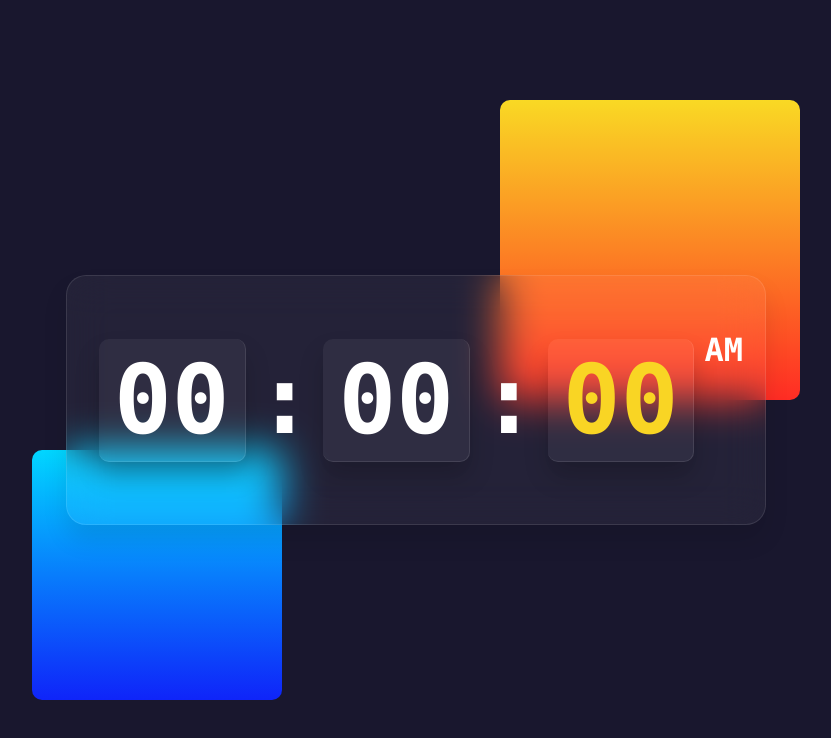
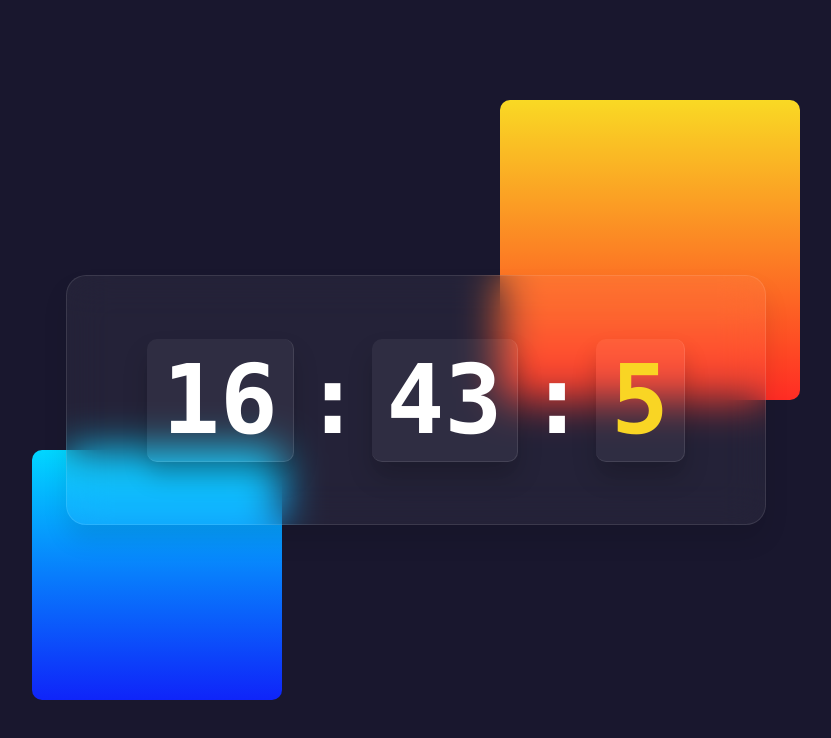
Before and after one commit to alaawaladi/Glassmorphism-Digital-Clock, a plain HTML site: page index.html in a window 1280 px wide. Shown: the whole page, without its empty margins (224-1055 px from the left). Drawn offline with Linux system fonts and the light colour scheme.

Commit message:
Add files via upload

```diff
--- a/app.js
+++ b/app.js
@@ -1,3 +1,18 @@
 function clock(){
-    let hours = document.getElementById('hours')
+    let hour = document.getElementById('hours');
+    let minut = document.getElementById('minuts');
+    let second = document.getElementById('seconds');
+    let ampm = document.getElementById('ampm');
+
+    let h = new Date().getHours();
+    let m = new Date().getMinutes();
+    let s = new Date().getSeconds();
+    var am = "AM";
+
+    hour.innerHTML	= h;
+    minut.innerHTML = m;
+    second.innerHTML = s;
+
 }
+
+var interval = setInterval(clock,1000);
--- a/index.html
+++ b/index.html
@@ -13,10 +13,10 @@
         <div class="container">
             <h2 id="hours">00</h2>
             <h2 class="dots">:</h2>
-            <h2 id="minut">00</h2>
+            <h2 id="minuts">00</h2>
             <h2 class="dots">:</h2>
             <h2 id="seconds">00</h2>
-            <span id="ampm">AM</span>
+            <!--span id="ampm">AM</span!-->
         </div>
     </div>
 </section>
```
